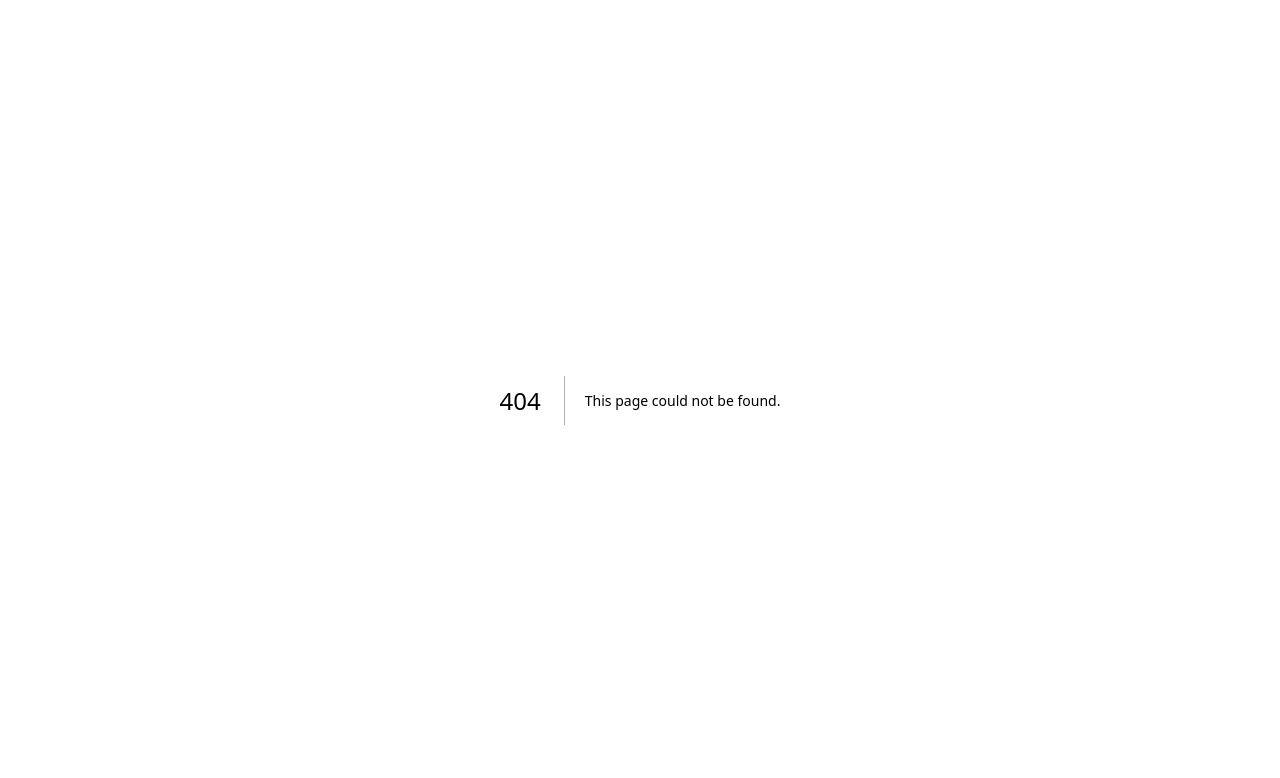
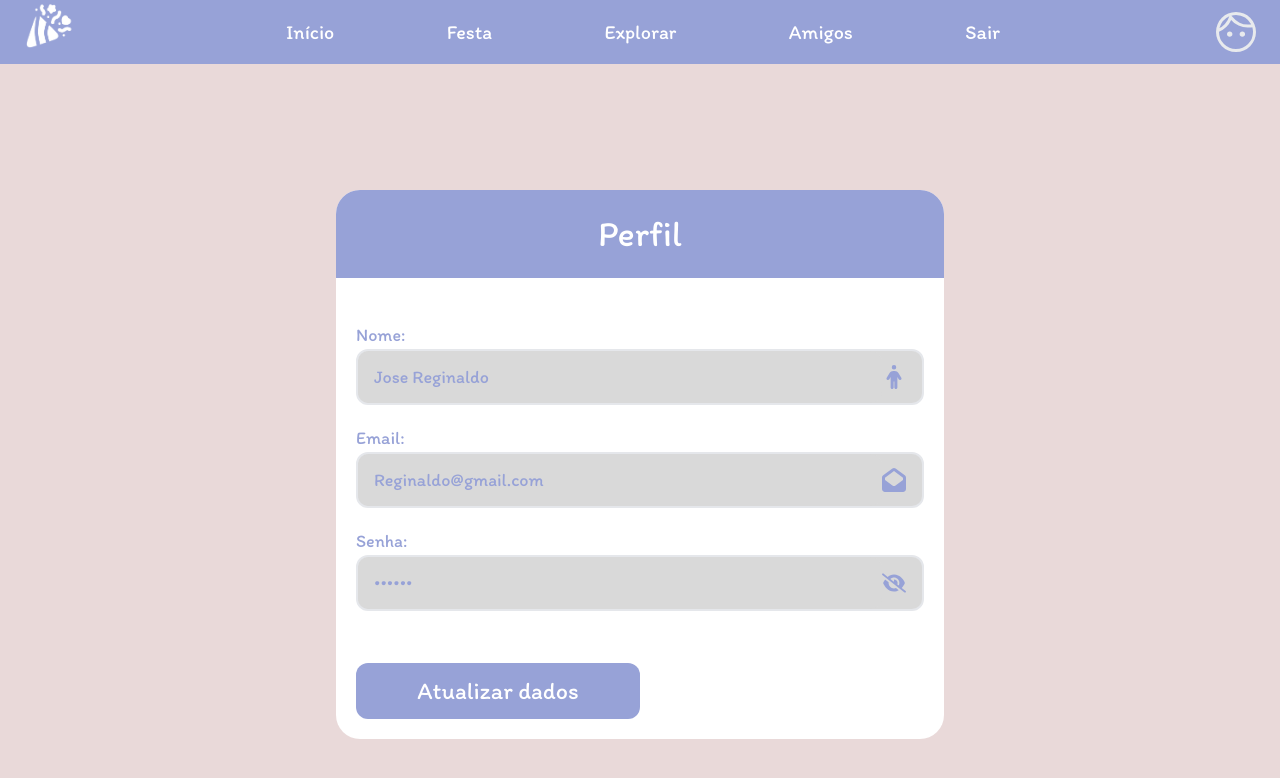
Before and after one commit to RafhaelMilanes/Front-end-PI, a Next.js app in the folder festa-pi-iesb/: page /perfil in a window 1280 px wide. Before the commit this address had no page. Shown: the top 778 px of the page. Built offline with nearby package versions, Linux system fonts and the light colour scheme.

Commit message:
Criação do protótipo da tela de Perfil e correção de algumas rotas

```diff
--- /dev/null
+++ b/festa-pi-iesb/src/app/(index)/perfil/page.tsx
@@ -0,0 +1,12 @@
+import NavBar from "@/components/ui/navBar";
+import Perfil from "@/components/ui/perfil";
+
+
+export default function Page() {
+    return(
+        <>
+            <NavBar />
+            <Perfil />
+        </>
+    )
+}
--- a/festa-pi-iesb/src/app/page.tsx
+++ b/festa-pi-iesb/src/app/page.tsx
@@ -8,7 +8,7 @@ export default function Page() {
 
   useEffect(() => {
     const timer = setTimeout(() => {
-      router.push('/home');
+      router.push('/signin');
     }, 3000);
 
     return () => clearTimeout(timer);
--- a/festa-pi-iesb/src/components/ui/logo.tsx
+++ b/festa-pi-iesb/src/components/ui/logo.tsx
@@ -1,19 +1,16 @@
-import Image from "next/image"
-import Link from "next/link"
+import Image from "next/image";
 
 type Props = {
   size: number;
-}
-export const Logo = ({size}: Props) => {
-    return(
-        <Link href="/">
+};
+export const Logo = ({ size }: Props) => {
+  return (
     <Image
-                src={'/logo.png'}
+      src={"/logo.png"}
       alt="Logo calouro loco"
       width={size}
       height={size}
       quality={100}
     />
-        </Link>
-    )
-}
+  );
+};
--- a/festa-pi-iesb/src/components/ui/navBar.tsx
+++ b/festa-pi-iesb/src/components/ui/navBar.tsx
@@ -4,12 +4,13 @@ import { Logo } from "./logo";
 function NavBar() {
   return (
     <nav className="flex justify-between bg-[#97A2D7] px-5">
-      <Link href="/"><Logo size={54} /></Link>
+      <Link href="/home"><Logo size={54} /></Link>
       <div className="flex flex-row justify-around items-center w-4/6 h-16 text-white text-xl">
-        <Link href="/"><p>Início</p></Link>
+        <Link href="/home"><p>Início</p></Link>
         <Link href="/festas"><p>Festa</p></Link>
         <Link href="/explorar"><p>Explorar</p></Link>
         <Link href="/amigos"><p>Amigos</p></Link>
+        <Link href="/"><p>Sair</p></Link>
       </div>
       <Link href="/perfil" className="flex items-center">
         <img src="/assets/images/profile_icon.svg" alt="" />
--- /dev/null
+++ b/festa-pi-iesb/src/components/ui/perfil.tsx
@@ -0,0 +1,54 @@
+"use client";
+
+import { faEnvelopeOpen } from "@fortawesome/free-solid-svg-icons";
+import { faPerson } from "@fortawesome/free-solid-svg-icons/faPerson";
+import { useState } from "react";
+import { Input } from "./input";
+import { Button } from "./button";
+
+function perfil() {
+  const [nameField, setNameField] = useState("Jose Reginaldo");
+  const [emailField, setEmailField] = useState("Reginaldo@gmail.com");
+  const [passwordField, setPasswordField] = useState("123456");
+
+  return (
+    <>
+      <div className="w-screen h-screen flex justify-center items-center">
+        <div className="w-[38rem] mx-5 bg-white rounded-3xl">
+          <div className="p-4 py-6 rounded-t-3xl bg-[#97A2D7] relative justify-center flex flex-row items-center">
+            <h1 className="flex text-white text-4xl">Perfil</h1>
+          </div>
+
+          <div className="p-5">
+            <div className="my-6 flex flex-col">
+              <Input
+                label="Nome:"
+                placeholder="Digite seu nome"
+                icon={faPerson}
+                value={nameField}
+                onChange={(t) => setNameField(t)}
+              />
+              <Input
+                label="Email:"
+                placeholder="Digite seu e-mail"
+                icon={faEnvelopeOpen}
+                value={emailField}
+                onChange={(t) => setEmailField(t)}
+              />
+              <Input
+                label="Senha:"
+                placeholder="Digite sua senha"
+                value={passwordField}
+                onChange={(t) => setPasswordField(t)}
+                password
+              />
+            </div>
+        <Button label="Atualizar dados" size={1} />
+          </div>
+        </div>
+      </div>
+    </>
+  );
+}
+
+export default perfil;
```
Lines whose indentation alone changed are shown as unchanged.
